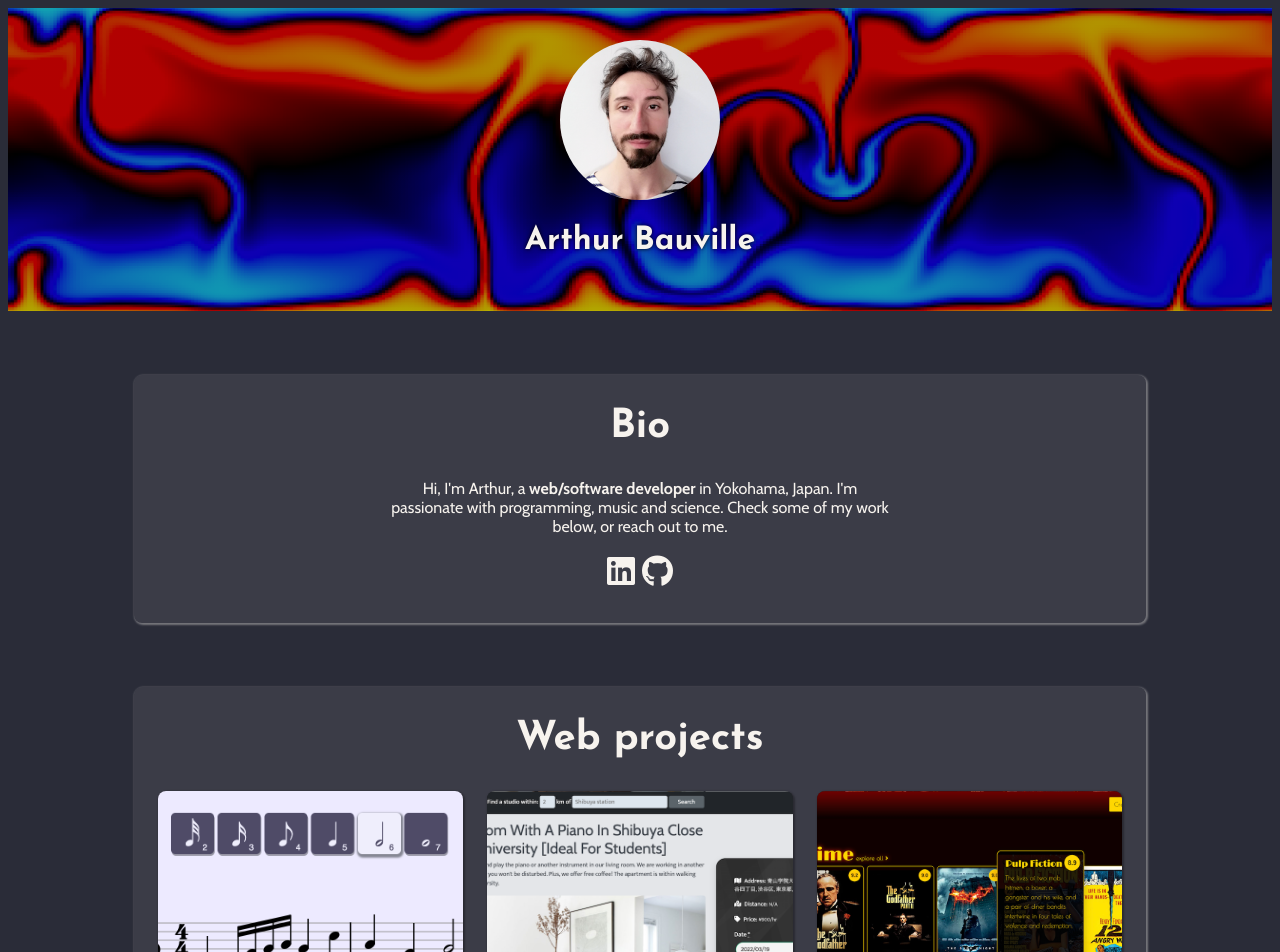
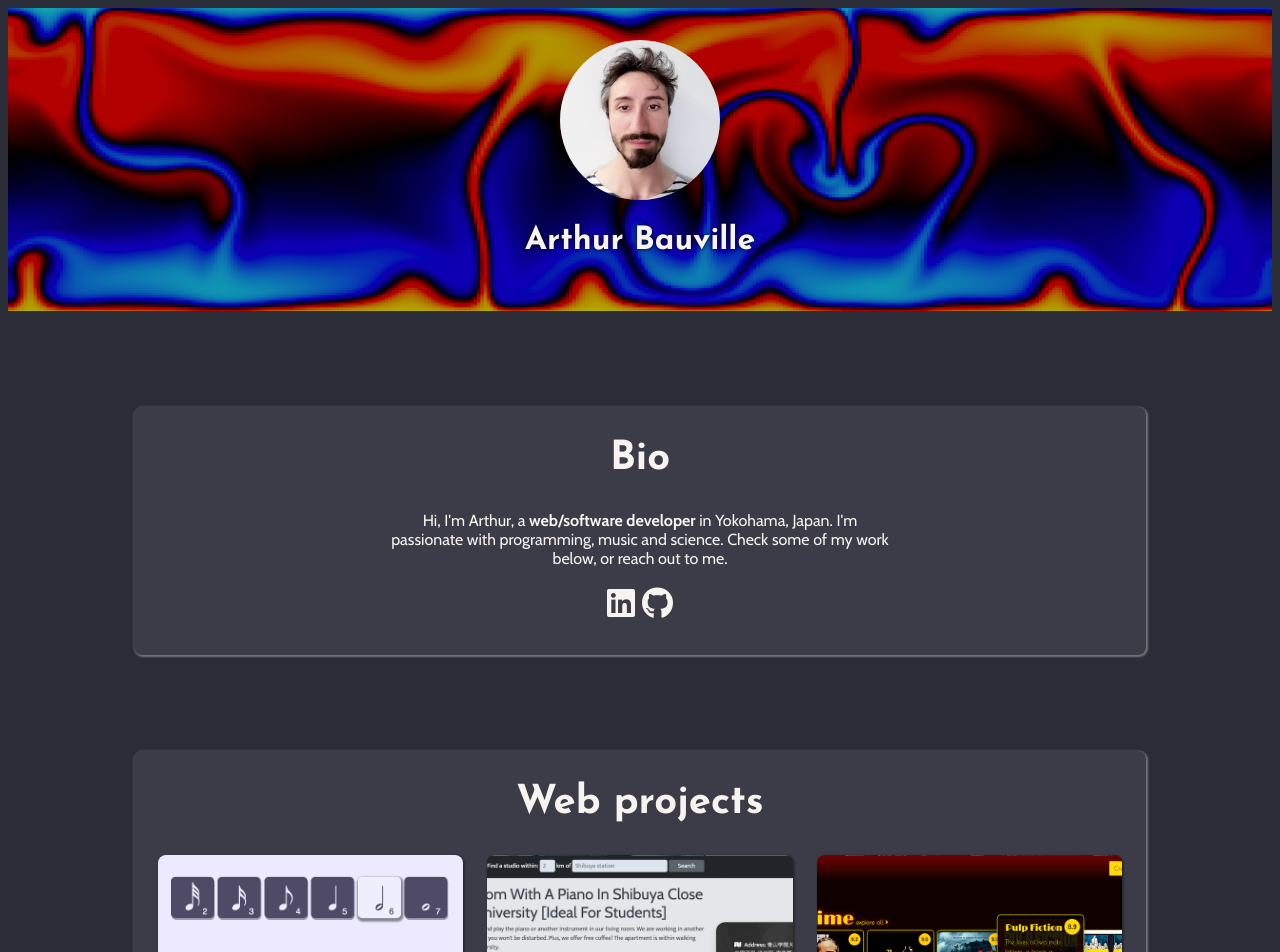
Before and after one commit to abauville/portfolio, a Jekyll site: the page built from index.html, in a window 1280 px wide. Shown: the top 952 px of the page. Built offline with Jekyll 4.4.1, drawn with Linux system fonts in a browser that asks for light colours; nearby versions of some CDN libraries.

Commit message:
extra margin on sections

```diff
--- a/_sass/_project_card.scss
+++ b/_sass/_project_card.scss
@@ -23,7 +23,6 @@
   }
 
   .card-info {
-    // margin: 8px 8px;
     padding: 16px;
   }
   h3 {
--- a/_sass/pages/index.scss
+++ b/_sass/pages/index.scss
@@ -19,7 +19,8 @@ a {
     background-color: #f7f3ee14;
     border-radius: 8px;
     padding: 24px;
-    margin-top: 64px;
+    margin-top: 96px;
+    margin-bottom: 96px;
     // border: 1px solid $white;
     box-shadow: 1px 1px 2px 1px #f7f3ee5e;
 }
```
